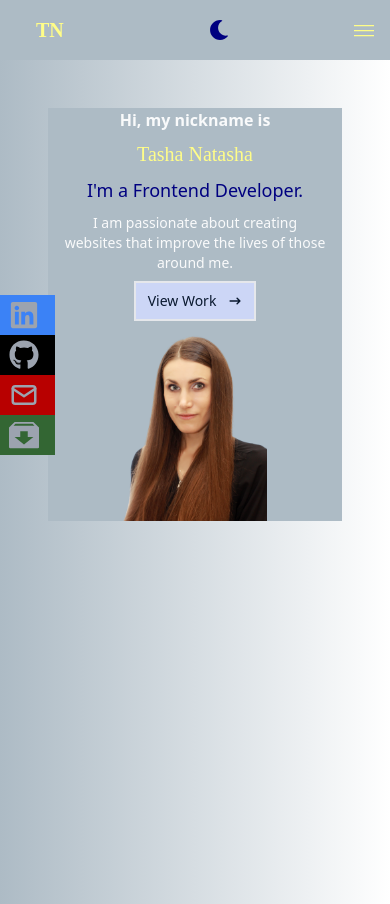
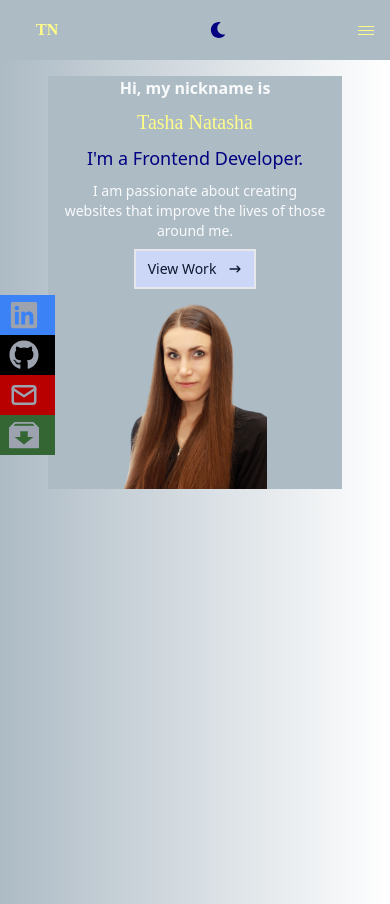
Before and after one commit to Tasha1003Natasha/Portfolio-Website, a React (Create React App) app: page / in a window 390 px wide. Built offline with nearby package versions, Linux system fonts and the light colour scheme.

Commit message:
Правка мобл home

```diff
--- a/src/components/Home/Home.jsx
+++ b/src/components/Home/Home.jsx
@@ -14,26 +14,26 @@ import SocialsIcons from 'components/Navbar/SocialsIcons';
 const Home = () => {
   return (
     <>
-      <div className="w-full h-screen p-12 md:p-20 bg-gradient-to-l from-white to-[#adbbc5] hover:bg-gradient-to-r  dark:from-white dark:to-[#0d1c2c]">
+      <div className="w-full h-screen px-12 py-4 sm:py-20 md:px-20  bg-gradient-to-l from-white to-[#adbbc5] hover:bg-gradient-to-r  dark:from-white dark:to-[#0d1c2c]">
         <div className="lg:max-w-[1200px]  mx-auto bg-[#adbbc5] text-[#000080]  dark:bg-[#0d1c2c] dark:text-[#8892b0]">
-          <div className="flex flex-col md:flex-row md:items-center items-center">
+          <div className=" flex flex-col md:flex-row md:items-center items-center">
             <div className="flex flex-col justify-center items-center">
               <p className="text-gray-50 font-bold lg:text-2xl">
                 Hi, my nickname is
               </p>
 
-              <h1 className="text-xl sm:text-5xl p-2 text-[#fffd88] dark:text-yellow-300 tracking-loose">
+              <h1 className="text-xl sm:text-3xl lg:text-5xl p-2 text-[#fffd88] dark:text-yellow-300 tracking-loose">
                 Tasha Natasha
               </h1>
-              <h2 className="text-lg sm:text-3xl md:text-2xl lg:text-4xl leading-relaxed md:leading-snug mb-2 text-[#000080]  dark:text-[#ccd6f6]">
+              <h2 className="text-lg sm:text-xl lg:text-4xl leading-relaxed md:leading-snug mb-2 text-[#000080]  dark:text-[#ccd6f6]">
                 I'm a Frontend Developer.
               </h2>
-              <p className="mx-4  text-center text-sm sm:text-base md:text-xl lg:text-2xl text-gray-50 mb:mb-4">
+              <p className="mx-4 lg:mb-4  text-center text-sm sm:text-base md:text-base lg:text-2xl text-gray-50 mb:mb-4">
                 I am passionate about creating websites that improve the lives
                 of those around me.
               </p>
               <div>
-                <button className="text-[#0a192f] bg-[#ccd6f6] text-sm md:text-lg lg:text-xl group border-2 px-3 py-2 md:px-6 md:py-3  my-2 flex items-center hover:bg-[#fffd88] hover:border-bg-[#fffd88] dark:hover:bg-yellow-300 dark:hover:border-yellow-300">
+                <button className="text-[#0a192f] bg-[#ccd6f6] text-sm md:text-base lg:text-xl group border-2 px-3 py-2 md:px-4  my-2 flex items-center hover:bg-[#fffd88] hover:border-bg-[#fffd88] dark:hover:bg-yellow-300 dark:hover:border-yellow-300">
                   <a href="/work">View Work</a>
                   <span className="group-hover:rotate-90 duration-300">
                     <HiArrowNarrowRight className="ml-3" />
@@ -63,5 +63,3 @@ const Home = () => {
 };
 
 export default Home;
-
-/////////////////////////
--- a/src/components/Navbar/Navbar.jsx
+++ b/src/components/Navbar/Navbar.jsx
@@ -14,7 +14,7 @@ const Navbar = () => {
   const handleClick = () => setNav(!nav);
 
   return (
-    <div className="w-full h-[60px] md:h-[80px] text-xl font-semibold flex justify-between items-center px-4 bg-[#adbbc5]  text-[#fffd88] dark:bg-[#0d1c2c] dark:text-yellow-300">
+    <div className="w-full h-[60px] md:h-[80px] text-base md:text-xl font-semibold flex justify-between items-center px-4 bg-[#adbbc5]  text-[#fffd88] dark:bg-[#0d1c2c] dark:text-yellow-300">
       <div>
         <h1>
           <a
@@ -29,7 +29,7 @@ const Navbar = () => {
       <Toggle />
 
       {/* menu */}
-      <ul className="hidden md:flex">
+      <ul className="hidden sm:flex">
         <li className="dark:hover:text-[#ccd6f6] hover:text-[#000080]">
           <Link to="/">Home</Link>
         </li>
@@ -54,19 +54,19 @@ const Navbar = () => {
       {/* Hamburger */}
       <div
         onClick={handleClick}
-        className="md:hidden z-10 dark:hover:text-[#ccd6f6] hover:text-[#000080]"
+        className="sm:hidden z-10 dark:hover:text-[#ccd6f6] hover:text-[#000080]"
       >
         {!nav ? <VscMenu /> : <VscChromeClose />}
       </div>
 
-      {/*Mobile menu */}
+      {/* Mobile menu */}
 
       <ul
         onClick={handleClick}
         className={
           !nav
             ? 'hidden'
-            : 'absolute top-0 left-0 w-full h-screen bg-[#adbbc5]  dark:bg-[#0d1c2c] flex flex-col justify-center items-center'
+            : 'sm:hidden absolute top-0 left-0 w-full h-screen  bg-[#adbbc5]  dark:bg-[#0d1c2c] flex flex-col justify-center items-center'
         }
       >
         <li className="py-6 text-4xl dark:hover:text-[#ccd6f6] hover:text-[#000080]">
@@ -89,50 +89,6 @@ const Navbar = () => {
           <Link to="/contact">Contact</Link>
         </li>
       </ul>
-
-      {/* Socials icons */}
-
-      {/* <div className="flex fixed flex-col top-[35%] left-0">
-        <ul>
-          <li className="text-xs md:text-xl w-[120px] h-[40px] ml-[-65px] md:w-[160px] md:h-[60px] md:ml-[-100px] md:hover:ml-[-10px] flex justify-between items-center durection-600 bg-blue-500 hover:bg-[#fffd88] dark:hover:bg-yellow-300">
-            <a
-              className="flex justify-between items-center w-full text-gray-400 dark:text-white"
-              href="https://www.linkedin.com/in/tasha-natasha-0ba490245/"
-            >
-              Linkedin
-              <FaLinkedin size={30} />
-            </a>
-          </li>
-
-          <li className="text-xs md:text-xl w-[120px] h-[40px] ml-[-65px] md:w-[160px] md:h-[60px]  md:ml-[-100px] md:hover:ml-[-10px]  flex justify-between durection-600 items-center bg-[#000000] hover:bg-[#fffd88] dark:hover:bg-yellow-300">
-            <a
-              className="flex justify-between items-center w-full  text-gray-400 dark:text-white"
-              href="https://github.com/Tasha1003Natasha?tab=repositories"
-            >
-              Github <FaGithub size={30} />
-            </a>
-          </li>
-
-          <li className="text-xs md:text-xl w-[120px] h-[40px] ml-[-65px] md:w-[160px] md:h-[60px]  md:ml-[-100px] md:hover:ml-[-10px] flex justify-between durection-600 items-center bg-[#B80000] hover:bg-[#fffd88] dark:hover:bg-yellow-300">
-            <a
-              className="flex justify-between items-center w-full  text-gray-400 dark:text-white"
-              href="/contact"
-            >
-              Email <TbMail size={30} />
-            </a>
-          </li>
-
-          <li className="text-xs md:text-xl w-[120px] h-[40px] ml-[-65px] md:w-[160px] md:h-[60px]  md:ml-[-100px] md:hover:ml-[-10px]  flex justify-between items-center durection-600 bg-[#336633] hover:bg-[#fffd88] dark:hover:bg-yellow-300">
-            <a
-              className="flex justify-between items-center w-full text-gray-400 dark:text-white"
-              href={MyPDF}
-              download="Reisa_Nataliia.pdf"
-            >
-              Resume <ImBoxAdd size={30} />
-            </a>
-          </li>
-        </ul>
-      </div> */}
     </div>
   );
 };
```
